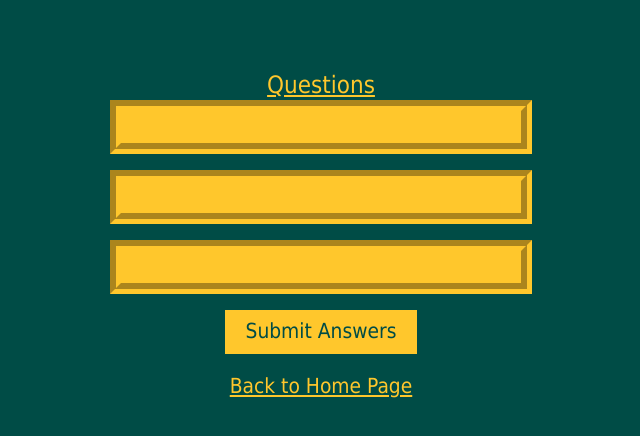
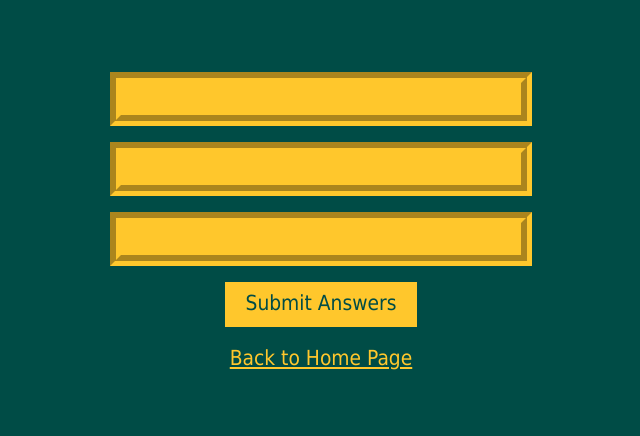
Before and after one commit to Lettuce/Hackathon-For-Social-Good-2026---Learning-Engine, a website: page frontend/subject.html in a window 1280 px wide. Shown: the whole page, without its empty margins (319-959 px from the left). Drawn offline with nearby package versions, Linux system fonts and the light colour scheme; no server answers.

Commit message:
removed: formlegend

```diff
--- a/frontend/getSubjectInfo.js
+++ b/frontend/getSubjectInfo.js
@@ -17,9 +17,6 @@ document.addEventListener("DOMContentLoaded", async () => {
 });
 
 function setupUI(subjectTitle) {
-  const legendElement = document.getElementById("formlegend");
-  if (legendElement) legendElement.textContent = `${subjectTitle} Questions`;
-
   const h1Element = document.getElementById("h1");
   if (h1Element) h1Element.textContent = subjectTitle;
 }
--- a/frontend/subject.html
+++ b/frontend/subject.html
@@ -21,9 +21,6 @@
 <body>
     <h1 id="h1"> Subjects </h1>
     <form method="post" action="api/submitanswers" id="form">
-
-        <legend id="formlegend"></legend>
-
         <fieldset id="easy">
             <legend class="easy">Easy</legend>
         </fieldset>
```
